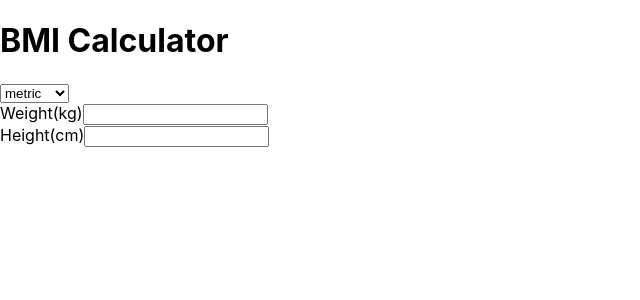
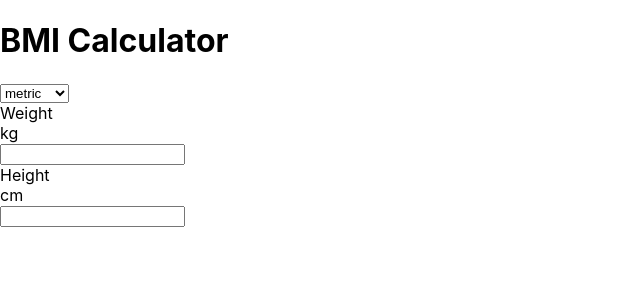
Before and after one commit to leiter007/BMI_React, a React (Create React App) app: page / in a window 1280 px wide. Shown: the top 300 px of the page, without its empty margins (0-640 px from the left). Built offline with nearby package versions, Linux system fonts and the light colour scheme.

Commit message:
adds weightUnit and heightUnit as states and calls on them in nested divs inside Weight and Height label

```diff
--- a/src/App.js
+++ b/src/App.js
@@ -8,7 +8,10 @@ class App extends Component {
     this.state = {
       weight: '',
       height: '',
-      method: 'metric'
+      method: 'metric',
+      weightUnit: 'kg',
+      heightUnit: 'cm'
+
     }
   }
 
@@ -25,12 +28,12 @@ class App extends Component {
         </div>
 
         <div>
-          <label>Weight(kg)</label>
+          <label>Weight<div>{this.state.weightUnit}</div></label>
           <input name="weight" value={this.state.weight} onChange={ (e) => this.setState({ weight: e.target.value })}></input>
         </div>
 
         <div>
-          <label>Height(cm)</label>
+          <label>Height<div>{this.state.heightUnit}</div></label>
           <input name="height" value={this.state.height} onChange={ (e) => this.setState({ height: e.target.value})}></input>
         </div>
 
```
